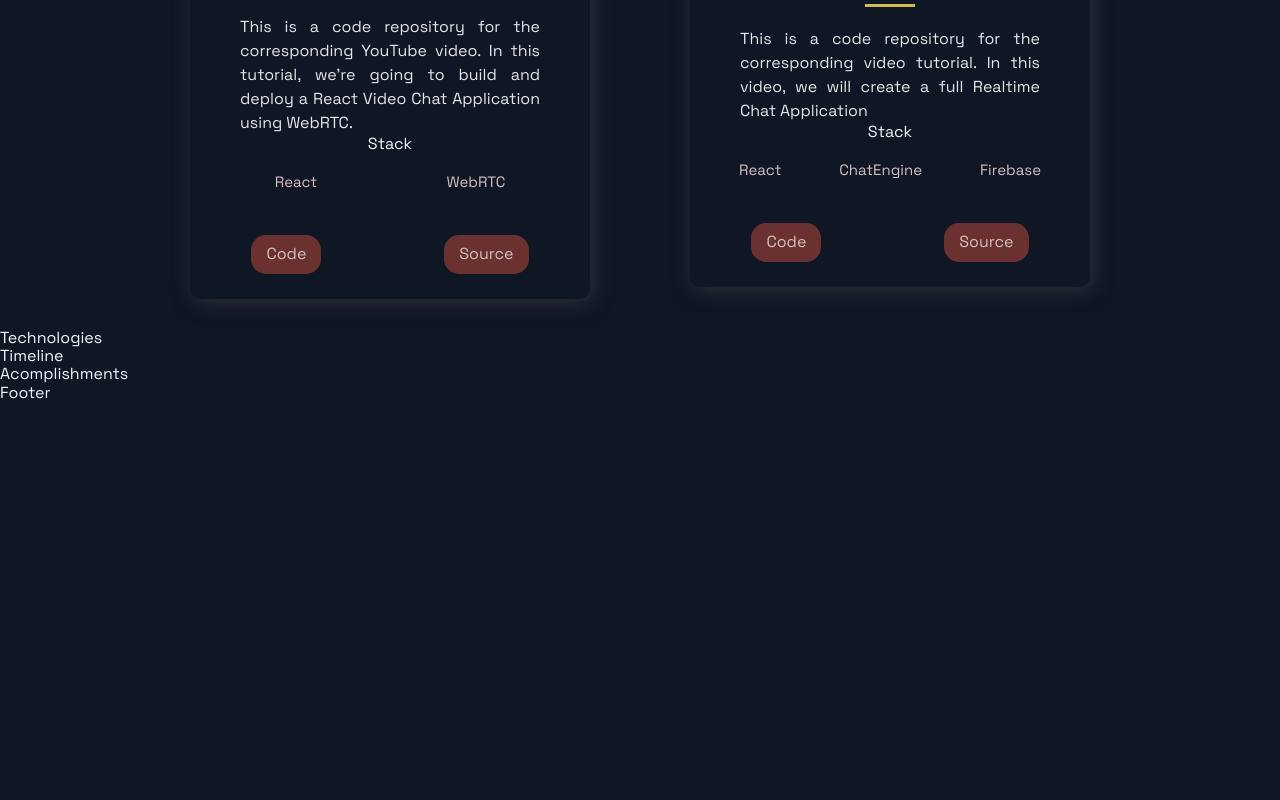
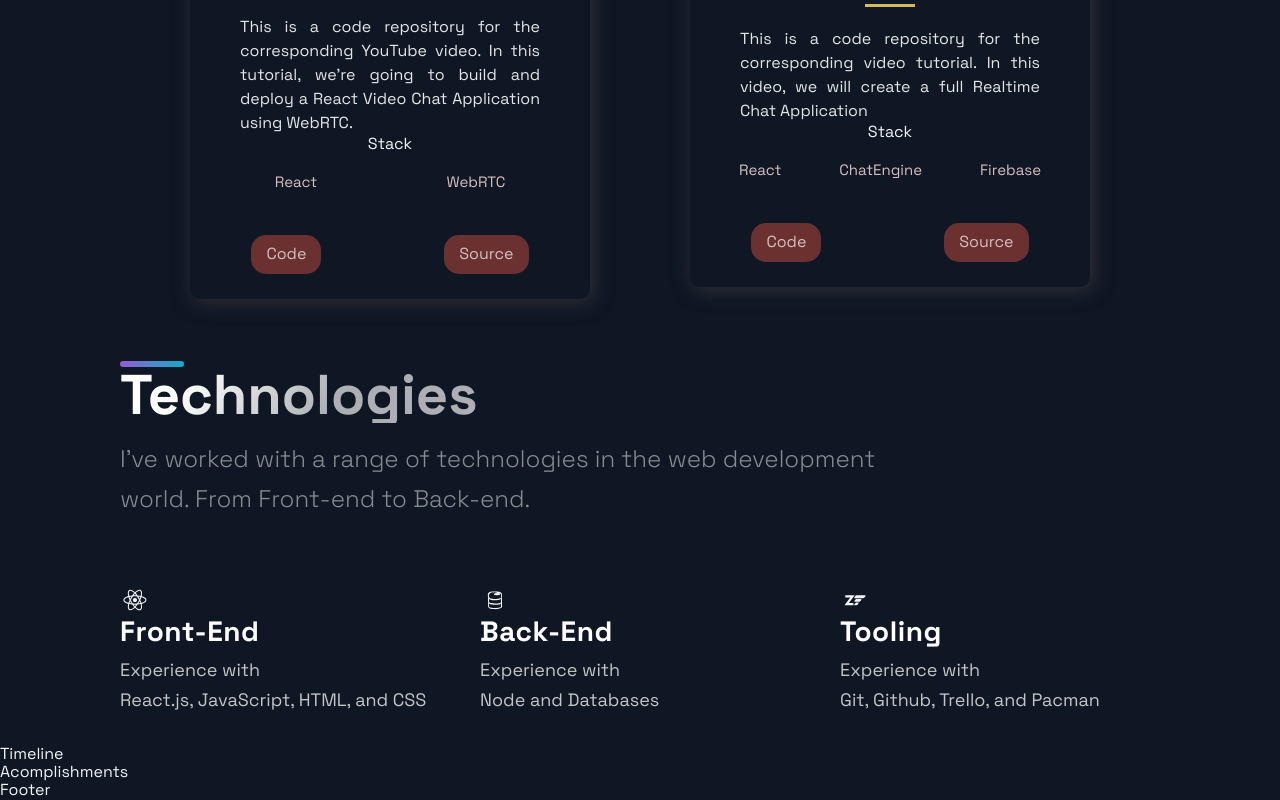
Before and after one commit to Imon-Ovbude/portfolio-site, a Next.js app in the folder portfolio_website/: page / in a window 1280 px wide. Shown: the part 1864-2664 px from the top of the page. Before the commit the page ends 2267 px from the top, so only its background shows below. Built offline with nearby package versions, Linux system fonts and the light colour scheme.

Commit message:
completed Technonlogies section

```diff
--- a/portfolio_website/src/components/Technologies/Technologies.js
+++ b/portfolio_website/src/components/Technologies/Technologies.js
@@ -1,12 +1,60 @@
 import React from 'react';
 import { DiFirebase, DiReact, DiZend } from 'react-icons/di';
-import { Section, SectionDivider, SectionText, SectionTitle } from '../../styles/GlobalComponents';
-import { List, ListContainer, ListItem, ListParagraph, ListTitle } from './TechnologiesStyles';
+import {
+  Section,
+  SectionDivider,
+  SectionText,
+  SectionTitle,
+} from '../../styles/GlobalComponents';
+import {
+  List,
+  ListContainer,
+  ListItem,
+  ListParagraph,
+  ListTitle,
+} from './TechnologiesStyles';
 
-const Technologies = () =>  (
-  <div>
-    Technologies
-  </div>
+const Technologies = () => (
+  <Section id='tech'>
+    <SectionDivider />
+    <SectionTitle>Technologies</SectionTitle>
+    <SectionText>
+      I've worked with a range of technologies in the web development world.
+      From Front-end to Back-end.
+    </SectionText>
+    <List>
+      <ListItem>
+        <DiReact size='3rem' />
+        <ListContainer>
+          <ListTitle>Front-End</ListTitle>
+          <ListParagraph>
+            Experience with <br />
+            React.js, JavaScript, HTML, and CSS
+          </ListParagraph>
+        </ListContainer>
+      </ListItem>
+      <ListItem>
+        <DiFirebase size='3rem' />
+        <ListContainer>
+          <ListTitle>Back-End</ListTitle>
+          <ListParagraph>
+            Experience with <br />
+            Node and Databases
+          </ListParagraph>
+        </ListContainer>
+      </ListItem>
+      <ListItem>
+        <DiZend size='3rem' />
+        <ListContainer>
+          <ListTitle>Tooling</ListTitle>
+          <ListParagraph>
+            Experience with <br />
+            Git, Github, Trello, and Pacman
+          </ListParagraph>
+        </ListContainer>
+      </ListItem>
+    </List>
+  </Section>
 );
 
 export default Technologies;
```
